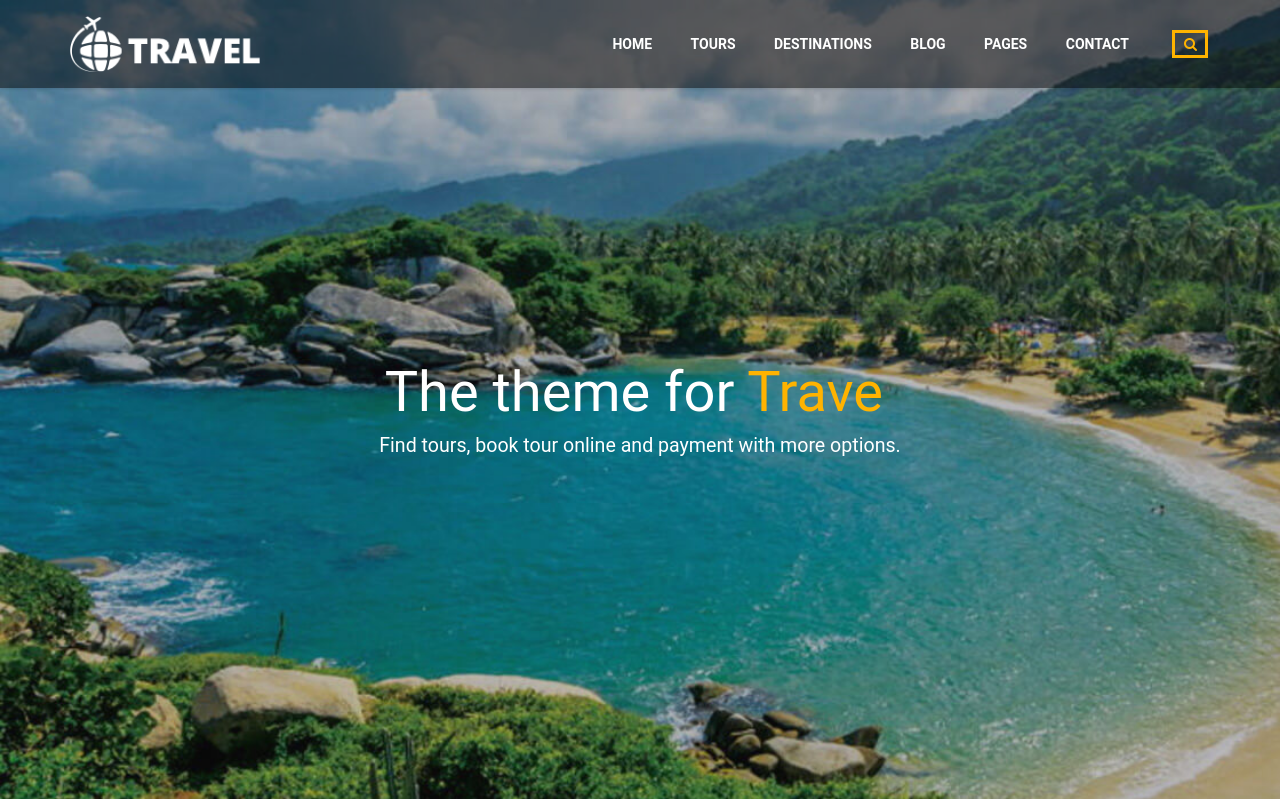
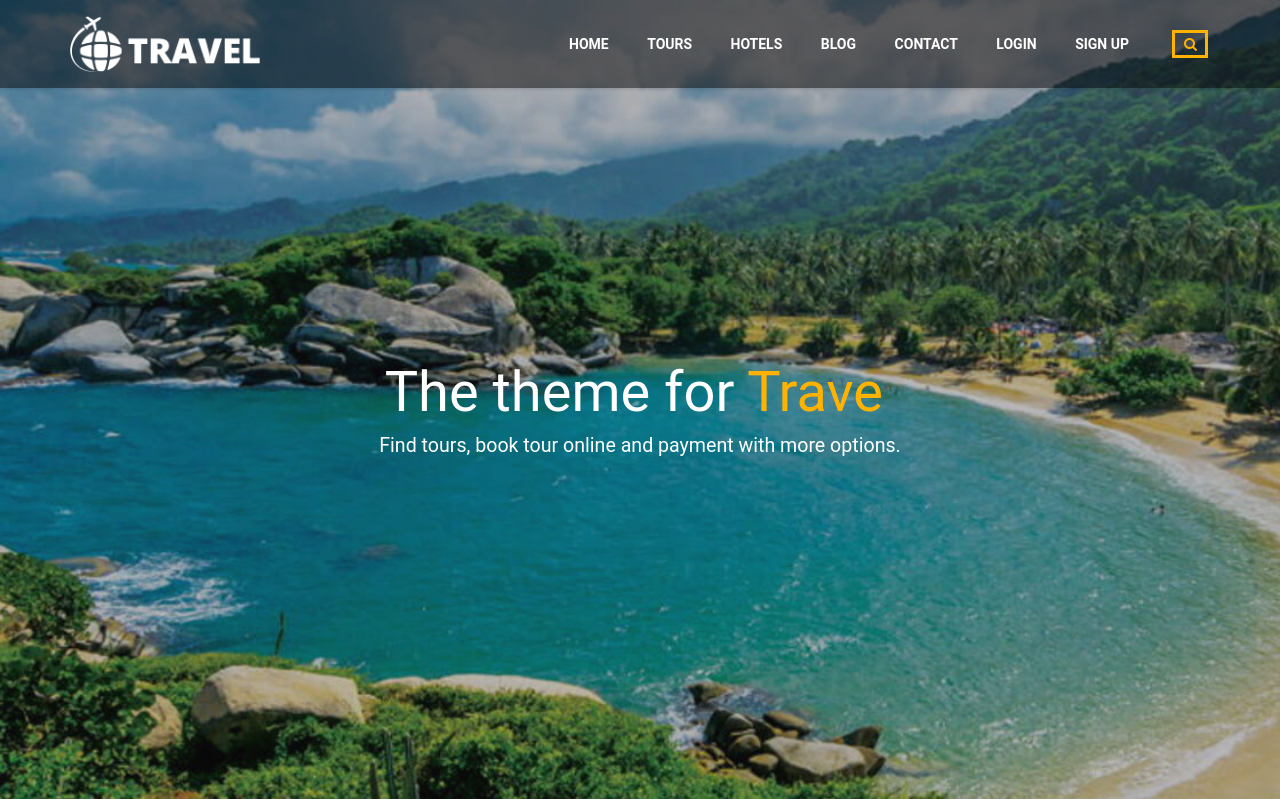
Before and after one commit to mshipan/easytour.github.io, a PHP site: page / in a window 1280 px wide. Shown: the top 799 px of the page. Run offline with PHP 8.4, Linux system fonts and the light colour scheme; some libraries are stand-ins or nearby versions.

Commit message:
header link add and more

```diff
--- a/signup.php
+++ b/signup.php
@@ -107,7 +107,7 @@
                                                         </div>
                                                     </div>
                                                     <div class="form-group row">
-                                                        <label for="permanent_address" class="col-md-2 col-form-label text-md-right">Profile Image <small style="color: red;">300*200 | under 1MB</small></label>
+                                                        <label for="permanent_address" class="col-md-2 col-form-label text-md-right">Profile Image <small style="color: red;">300*200 | Max 1MB</small></label>
                                                         <div class="col-md-8">
                                                             <input type="file" name="image" id="permanent_address" class="form-control" >
                                                         </div>
--- a/views/master/footer.php
+++ b/views/master/footer.php
@@ -58,7 +58,7 @@
 	<div class="container wrapper-copyright">
 		<div class="row">
 			<div class="col-sm-6">
-				<div><p>Copyright © 2017 Travel. All Rights Reserved.</p></div>
+				<div><p>Copyright © 2019 Easy Travel. All Rights Reserved.</p></div>
 			</div>
 			<div class="col-sm-6">
 				<aside id="text-5" class="widget_text">
@@ -82,21 +82,13 @@
 </div>
 <script type='text/javascript' src='assets/js/jquery.min.js'></script>
 <script type='text/javascript' src='assets/js/bootstrap.min.js'></script>
-<script type='text/javascript' src='assets/js/vendors.js'></script>
-<script type='text/javascript' src='assets/js/owl.carousel.min.js'></script>
-<script type="text/javascript" src="assets/js/jquery.mb-comingsoon.min.js"></script>
-<script type="text/javascript" src="assets/js/waypoints.min.js"></script>
-<script type="text/javascript" src="assets/js/jquery.counterup.min.js"></script>
-<script type="text/javascript" src="assets/js/typed.min.js"></script>
-<script type='text/javascript' src='assets/js/theme.js'></script>
-<script type='text/javascript' src='https://maps.googleapis.com/maps/api/js?key=AIzaSyCaQjbVDR1vRh2iS_V3jLBXRrkQxmoxycQ'></script>
-<script type='text/javascript' src='assets/js/jquery.swipebox.min.js'></script>
 <script type="text/javascript">
 	$(document).ready(function(){
 
-$("[data-toggle=tooltip]").tooltip();
-});
+	$("[data-toggle=tooltip]").tooltip();
+	});
 </script>
+<?php require 'views/master/scriptLinks.php' ?>
 </body>
-<!-- Mirrored from html.physcode.com/travel/home-4.html by HTTrack Website Copier/3.x [XR&CO'2014], Sat, 26 Jan 2019 17:15:05 GMT -->
+
 </html>
--- a/views/master/header.php
+++ b/views/master/header.php
@@ -6,18 +6,12 @@
 	<meta name="viewport" content="width=device-width, initial-scale=1">
 	<link rel="profile" href="http://gmpg.org/xfn/11">
 	<link rel="pingback" href="xmlrpc.html">
-	<title>Travel Home Page 4</title>
-	<!-- <link rel="stylesheet" href="http://fonts.googleapis.com/css?family=Roboto:300,400,500,700"> -->
+	<title>Easy Travel Home</title>
 	<link rel="stylesheet" href="assets/css/bootstrap.min.css" type="text/css" media="all">
 	<link rel="stylesheet" href="assets/css/font-awesome.min.css" type="text/css" media="all">
-	<link rel="stylesheet" href="assets/css/flaticon.css" type="text/css" media="all">
-	<link rel="stylesheet" href="assets/css/font-linearicons.css" type="text/css" media="all">
-	<link rel="stylesheet" href="assets/css/booking.css" type="text/css" media="all">
-	<link rel="stylesheet" href="assets/css/swipebox.min.css" type="text/css" media="all">
-	<link rel="stylesheet" href="style.css" type="text/css" media="all">
 	<link rel="stylesheet" href="style_comment.css" type="text/css" media="all">
-	<link rel="stylesheet" href="assets/css/travel-setting-home-4.css" type="text/css" media="all">
 	<link rel="shortcut icon" href="images/favicon.png" type="image/x-icon">
+	<?php require 'views/master/headerLinks.php';?>
 </head>
 <body>
 <div class="wrapper-container">
@@ -31,7 +25,7 @@
 					<span class="icon-bar"></span>
 				</div>
 				<div class="width-logo sm-logo">
-					<a href="#" title="Travel" rel="home">
+					<a href="index.php" title="Travel" rel="home">
 						<img src="images/logo.png" alt="Logo" width="474" height="130" class="logo_transparent_static">
 						<img src="images/logo_sticky.png" alt="Sticky logo" width="474" height="130" class="logo_sticky">
 					</a>
@@ -39,19 +33,17 @@
 				<nav class="width-navigation">
 					<ul class="nav navbar-nav menu-main-menu side-nav" id="mobile-demo">
 						<li class="">
-							<a href="index-2.html">Home</a>
+							<a href="index.php">Home</a>
 						</li>
 						<li class="">
-							<a href="tours.html">Tours</a>
+							<a href="#">Tours</a>
 						</li>
 
-						<li><a href="destinations.html">Destinations</a></li>
-						<li><a href="blog.html">Blog</a></li>
-
-						<li class="">
-							<a href="#">Pages</a>
-						</li>
-						<li><a href="contact.html">Contact</a></li>
+						<li><a href="#">Hotels</a></li>
+						<li><a href="blog.php">Blog</a></li>
+						<li><a href="#">Contact</a></li>
+						<li><a href="login.php">Login</a></li>
+						<li><a href="signup.php">Sign Up</a></li>
 						<li class="menu-right">
 							<ul>
 								<li id="travel_social_widget-2" class="widget travel_search">
--- /dev/null
+++ b/views/master/headerLinks.php
@@ -0,0 +1,7 @@
+<link rel="stylesheet" href="assets/css/flaticon.css" type="text/css" media="all">
+<link rel="stylesheet" href="assets/css/font-linearicons.css" type="text/css" media="all">
+<link rel="stylesheet" href="assets/css/booking.css" type="text/css" media="all">
+<link rel="stylesheet" href="assets/css/swipebox.min.css" type="text/css" media="all">
+<link rel="stylesheet" href="style.css" type="text/css" media="all">
+<link rel="stylesheet" href="assets/css/travel-setting-home-4.css" type="text/css" media="all">
+<!-- <link rel="stylesheet" href="http://fonts.googleapis.com/css?family=Roboto:300,400,500,700"> -->
--- /dev/null
+++ b/views/master/scriptLinks.php
@@ -0,0 +1,9 @@
+<script type='text/javascript' src='assets/js/vendors.js'></script>
+<script type='text/javascript' src='assets/js/owl.carousel.min.js'></script>
+<script type="text/javascript" src="assets/js/jquery.mb-comingsoon.min.js"></script>
+<script type="text/javascript" src="assets/js/waypoints.min.js"></script>
+<script type="text/javascript" src="assets/js/jquery.counterup.min.js"></script>
+<script type="text/javascript" src="assets/js/typed.min.js"></script>
+<script type='text/javascript' src='assets/js/theme.js'></script>
+<script type='text/javascript' src='https://maps.googleapis.com/maps/api/js?key=AIzaSyCaQjbVDR1vRh2iS_V3jLBXRrkQxmoxycQ'></script>
+<script type='text/javascript' src='assets/js/jquery.swipebox.min.js'></script>
```
